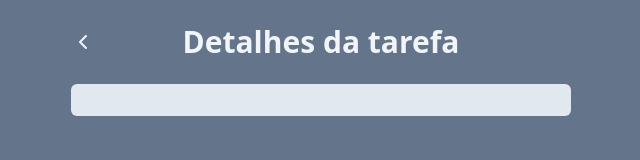
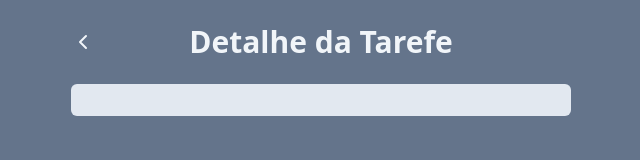
Before and after one commit to marcelocarvalho1/React, a React (Vite) app: page /task in a window 1280 px wide. Shown: the top 160 px of the page, without its empty margins (319-959 px from the left). Built offline with nearby package versions, Linux system fonts and the light colour scheme.

Commit message:
Refactor components to improve structure and reusability; add Title and Input components

```diff
--- a/src/App.jsx
+++ b/src/App.jsx
@@ -1,6 +1,8 @@
 import { useEffect, useState } from "react";
 import { AddTask } from "./components/AddTask";
 import { Tasks } from "./components/Tasks";
+import { Title } from "./components/Title";
+
 import "./index.css";
 
 export const App = () => {
@@ -11,6 +13,24 @@ export const App = () => {
   useEffect(() => {
     localStorage.setItem("tasks", JSON.stringify(tasks));
   }, [tasks]);
+
+  // INTERAÇÂO COM API
+  // useEffect(() => {
+  //   const fetchTasks = async () => {
+  //     // chama a api
+  //     const response = await fetch(
+  //       "https://jsonplaceholder.typicode.com/todos?_limit=10",
+  //       {
+  //         method: "GET",
+  //       }
+  //     );
+  //     const data = await response.json();
+
+  //     setTasks(data);
+  //   }
+
+  //   fetchTasks();
+  // }, []);
 
   function onTaskClick(taskId) {
     const newTasks = tasks.map((task) => {
@@ -44,11 +64,8 @@ export const App = () => {
   return (
     <div className="w-screen h-screen bg-slate-500 flex justify-center p-6">
       <div className="w-[500px] space-y-4">
-        <h1 className="text-3xl text-slate-100 font-bold text-center">
-          Gerenciador de Tarefas
-        </h1>
+        <Title> Gerenciador de Tarfeas</Title>
         <AddTask onAddTaskSubmit={onAddTaskSubmit} />
-
         <Tasks
           tasks={tasks}
           onTaskClick={onTaskClick}
--- a/src/components/AddTask.jsx
+++ b/src/components/AddTask.jsx
@@ -1,3 +1,4 @@
+import { Input } from "./Input";
 import React, { useState } from "react";
 
 export const AddTask = ({ onAddTaskSubmit }) => {
@@ -6,15 +7,14 @@ export const AddTask = ({ onAddTaskSubmit }) => {
 
   return (
     <div className="space-y-4 p-6 bg-slate-200 rounded-md shadow flex flex-col">
-      <input
-        className="border-slate-300 outline-slate-400 px-4 py-2 rounded-md"
+      <Input
         type="text"
         placeholder="Digite o titulo da terefa"
         value={title}
         onChange={(e) => setTitle(e.target.value)}
       />
-      <input
-        className="border-slate-300 outline-slate-400 px-4 py-2 rounded-md"
+
+      <Input
         type="text"
         placeholder="Digite a descrição da terefa"
         value={description}
--- /dev/null
+++ b/src/components/Input.jsx
@@ -0,0 +1,8 @@
+export const Input  = (props) => {
+    return (
+        <input
+        className="border-slate-300 outline-slate-400 px-4 py-2 rounded-md"
+        {...props}
+      />
+    );
+}
--- /dev/null
+++ b/src/components/Title.jsx
@@ -0,0 +1,5 @@
+export const Title = (props) => {
+    return (
+        <h1 className="text-3xl text-slate-100 font-bold text-center">{props.children}</h1>
+     );
+}
--- a/src/pages/TaskPage.jsx
+++ b/src/pages/TaskPage.jsx
@@ -1,11 +1,12 @@
 import { useNavigate, useSearchParams } from "react-router-dom";
 import { ChevronLeftIcon } from "lucide-react";
+import { Title } from "../components/Title";
 
 export const TaskPage = () => {
   const [searchParams] = useSearchParams();
   const title = searchParams.get("title");
   const description = searchParams.get("description");
-  const navigate = useNavigate()
+  const navigate = useNavigate();
 
   return (
     <div className="w-screen h-screen bg-slate-500 flex justify-center p-6">
@@ -21,9 +22,7 @@ export const TaskPage = () => {
             </button>
           </div>
 
-          <h1 className="text-3xl text-slate-100 font-bold text-center">
-            Detalhes da tarefa
-          </h1>
+          <Title> Detalhe da Tarefe </Title>
         </div>
 
         <div className="bg-slate-200 p-4 rounded-md">
```
